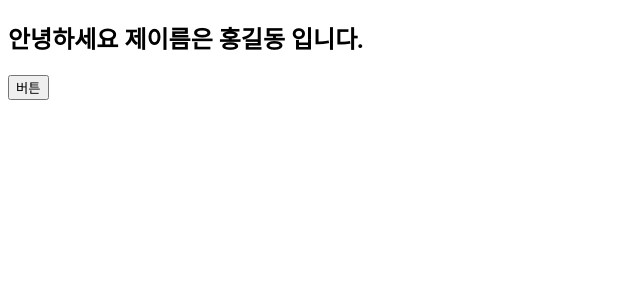
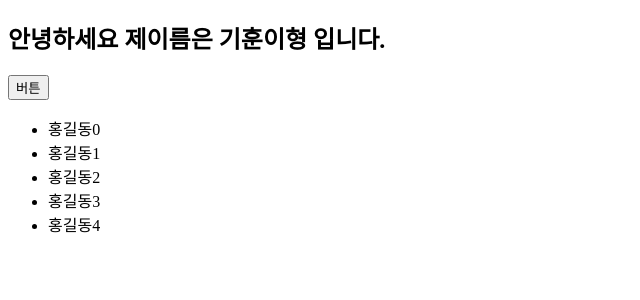
Before and after one commit to yuna-c/React-tutorial, a React (Create React App) app: page / in a window 1280 px wide. Shown: the top 300 px of the page, without its empty margins (0-640 px from the left). Built offline with nearby package versions, Linux system fonts and the light colour scheme.

Commit message:
1121 JSX 이벹느 변경 호출

```diff
--- a/src/App.jsx
+++ b/src/App.jsx
@@ -1,17 +1,26 @@
 export default function App() {
-	const name = '홍길동';
+	//리액트에서는 특정 DOM(가상DOM) 요소 선택시 가급적 document.querySelector 사용 지양
+	//리액트 구조상 document.querySeletor은 현재 작어하고 있는 최신 가상돔이 아닌 이미 한번 real-Dom형태로 변환된 예전 DOM을 찾게 되므로 DOM요소의 신뢰성이 떨어짐
+	const name = '기훈이형';
+	const names = ['홍길동0', '홍길동1', '홍길동2', '홍길동3', '홍길동4'];
 	const cl_name = 'wrap';
+	//미션 : 2번 txt에 문자를 집어 넣어서 button글자 내용을 변경되게 호출
 	const changebutton = (e, txt) => {
 		e.target.innerText = txt;
 		// console.log(txt);
 	};
 
-	//미션 : 2번 txt에 문자를 집어 넣어서 button글자 내용을 변경되게 호출
 	return (
 		<>
 			<section className={cl_name}>
 				<h1>안녕하세요 제이름은 {name} 입니다.</h1>
 				<button onClick={(e) => changebutton(e, '버튼2')}>버튼</button>
+				<br></br>
+				<ul>
+					{names.map((name, idx) => {
+						return <li key={idx}>{name}</li>;
+					})}
+				</ul>
 			</section>
 		</>
 	);
```
